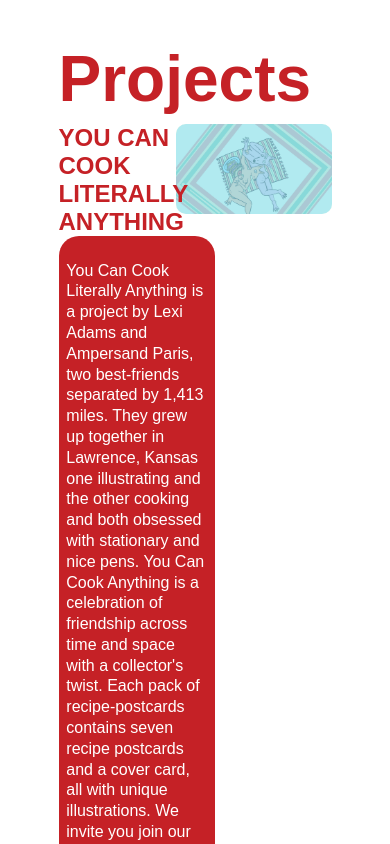
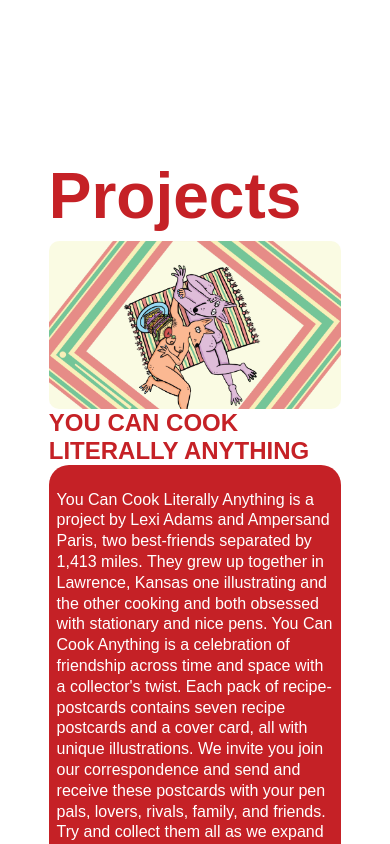
Before and after one commit to ampersand-paris/ampersand-paris-website, a React (Create React App) app: page /creative in a window 390 px wide. Shown: the part 3680-4524 px from the top of the page. Built offline with nearby package versions, Linux system fonts and the light colour scheme; the HTML template or start-up script is replaced by a standard one; a web font is replaced by a local one.

Commit message:
projects mobile

```diff
--- a/src/Ampersand/Components/FermentationCSA.js
+++ b/src/Ampersand/Components/FermentationCSA.js
@@ -4,7 +4,7 @@ const FermentationCSA = () => {
         <>
             <a id="CSA"></a>
             <div class="stnd-padding flex column al-center just-center">
-                <div class="border-radius text-padding text-width">
+                <div class="border-radius text-width">
                     <h1 className="bright-red sub-title">fermentation CSA</h1>
                     <h2 className="bright-red opacity-80 no-space">what is a csa?</h2>
                     <p className="no-space">CSA (Community Supported Agriculture) is an agricultural model that connects the farmer and consumer directly. CSA Members often will purchase a share of the future harvest at the beginning of the growing season. As farmers harvest throughout the season, members receive their weekly share of fruits and vegetables from the farmer directly.</p>
--- a/src/Ampersand/Components/Projects.js
+++ b/src/Ampersand/Components/Projects.js
@@ -12,7 +12,7 @@ const Fermentorship = () => {
             <div className="text-padding seventy-five">
                 <h1 className="bright-red no-space">Projects</h1>
             </div>
-            <div className="seventy-five relative">
+            <div className="seventy-five relative mobile-flex mobile-column-reverse">
                 <div className="portfolio-text relative z-index-100">
                     <h3 className="bright-red portfolio-title">You Can Cook Literally Anything</h3>
                     <div className="bg-bright-red  border-radius text-padding">
@@ -26,12 +26,12 @@ const Fermentorship = () => {
                         <a href="https://www.instagram.com/youcancookliterallyanything/"><img className="icon icon-padding-first" src="./Images/BrightRedInstagram.svg" /></a>
                     </div>
                 </div>
-                <div style={{ backgroundImage: `url(${YCCLABackground})` }} className="portfolio-image absolute right" id="failspace">
+                <div style={{ backgroundImage: `url(${YCCLABackground})` }} className="portfolio-image absolute mobile-relative right" id="failspace">
                     <div className="portfolio-image-overlay">
                     </div>
                 </div>
             </div>
-            <div className="seventy-five relative top-padding flex flex-end">
+            <div className="seventy-five relative top-padding flex flex-end mobile-flex mobile-column-reverse">
                 <div className="portfolio-text relative z-index-100">
                     <h3 className="bright-red portfolio-title txt-al-right">Fermentorship</h3>
                     <div className="bg-bright-red border-radius text-padding">
@@ -45,12 +45,12 @@ const Fermentorship = () => {
                     <div className="flex flex-end no-space">
                     </div>
                 </div>
-                <div style={{ backgroundImage: `url(${fermentorshipBackground})` }} className="bg-center portfolio-image absolute left" id="failspace">
+                <div style={{ backgroundImage: `url(${fermentorshipBackground})` }} className="bg-center portfolio-image absolute mobile-relative left" id="failspace">
                     <div className="portfolio-image-overlay">
                     </div>
                 </div>
             </div>
-            <div className="seventy-five relative top-padding">
+            <div className="seventy-five relative top-padding  mobile-flex mobile-column-reverse">
                 <div className="portfolio-text relative z-index-100">
                     <h3 className="bright-red portfolio-title">Manifest Destiny</h3>
                     <div className="bg-bright-red border-radius text-padding">
@@ -64,7 +64,7 @@ const Fermentorship = () => {
                         <a href="https://ycclav2.herokuapp.com/"><img className="icon icon-padding" src="./Images/ExternalLink.png" /></a>
                     </div>
                 </div>
-                <div style={{ backgroundImage: `url(${manifestDestiny})` }} className="portfolio-image bg-center absolute right" id="failspace">
+                <div style={{ backgroundImage: `url(${manifestDestiny})` }} className="portfolio-image bg-center absolute mobile-relative right" id="failspace">
                     <div className="portfolio-image-overlay">
 
                     </div>
--- a/src/index.css
+++ b/src/index.css
@@ -531,9 +531,6 @@ body {
 
 /* ====== HEIGHT ====== */
 
-.text-width {
-  width: 75vW;
-}
 
 /* ====== WIDTH ====== */
 
@@ -541,6 +538,13 @@ body {
   width: 100%;
 }
 
+.seventy-five {
+  width: 75vW;
+}
+
+.text-width {
+  width: 70vW;
+}
 /* ====== PADDING ====== */
 
 .footer-padding {
@@ -557,6 +561,20 @@ body {
   flex-direction: column;
 }
 
+.mobile-column-reverse {
+  flex-direction: column-reverse;
+}
+
+.mobile-flex {
+  display: flex;
+}
+
+/* ====== POSITION ====== */
+
+.mobile-relative {
+  position: relative;
+}
+
 /* ====== HOME ====== */
 
 .ampersand {
@@ -564,6 +582,25 @@ body {
   }
 
 .mobile-ampersand {
+  display: none;
+}
+
+/* ====== PROJECTS ====== */
+
+.portfolio-text {
+  width: 75vW;
+}
+
+.portfolio-image {
+  border-radius: 10px;
+  top: 0;
+  width: 75vW;
+  height: 43.125vW;
+  background-size: cover;
+  background-repeat: no-repeat;
+}
+
+.portfolio-image-overlay {
   display: none;
 }
 
```
